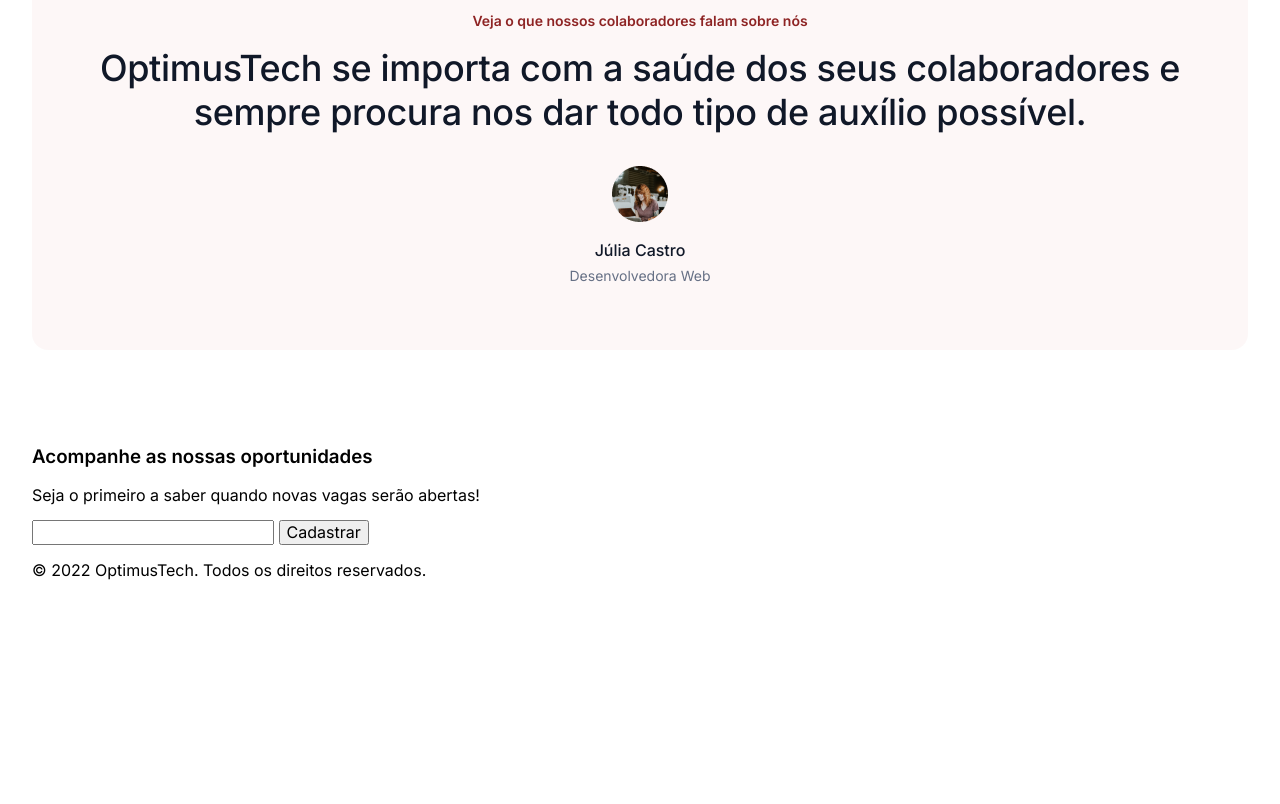
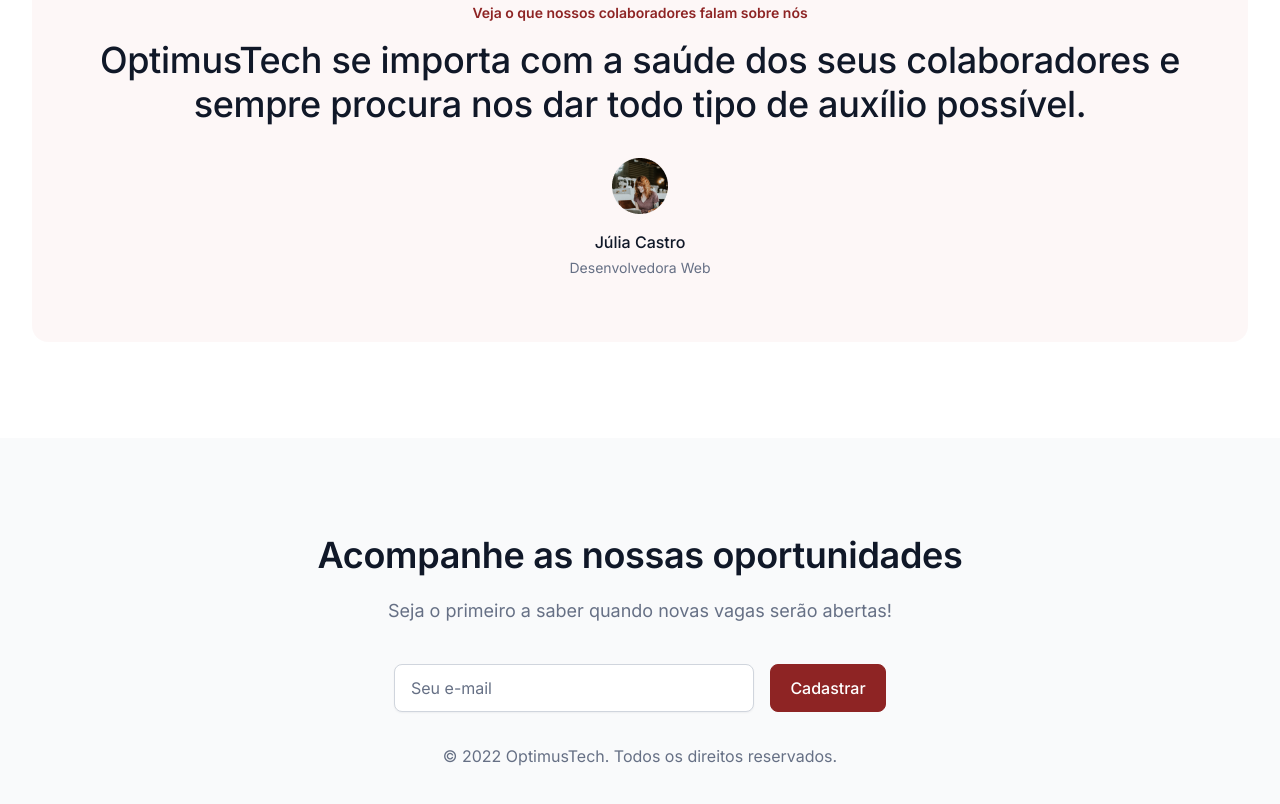
Before and after one commit to Rubendvb/7daysOfCode-HTML-CSS-Alura, a website built with Vite: page index.html in a window 1280 px wide. Shown: the part 2837-3641 px from the top of the page. Before the commit the page ends 3432 px from the top, so only its background shows below. Built offline with nearby package versions, Linux system fonts and the light colour scheme.

Commit message:
finalizando projeto

```diff
--- a/index.html
+++ b/index.html
@@ -152,16 +152,18 @@
       </section>
     </main>
 
-    <footer>
-      <h3>Acompanhe as nossas oportunidades</h3>
-      <p>Seja o primeiro a saber quando novas vagas serão abertas!</p>
+    <footer class="footer">
+      <h3 class="footer__title">Acompanhe as nossas oportunidades</h3>
+      <p class="footer__text">
+        Seja o primeiro a saber quando novas vagas serão abertas!
+      </p>
 
-      <div>
-        <input type="email" name="" id="" />
+      <div class="footer__register">
+        <input type="email" name="" id="" placeholder="Seu e-mail" />
         <button>Cadastrar</button>
       </div>
 
-      <p>© 2022 OptimusTech. Todos os direitos reservados.</p>
+      <span>© 2022 OptimusTech. Todos os direitos reservados.</span>
     </footer>
   </body>
 </html>
--- /dev/null
+++ b/src/styles/scss/_footer.scss
@@ -0,0 +1,81 @@
+@use "variables" as v;
+@use "mixins" as m;
+
+.footer {
+  align-items: center;
+  background-color: #f9fafb;
+  display: flex;
+  flex-direction: column;
+  left: 0;
+  padding: 0 1rem 6rem;
+  position: absolute;
+  width: 100%;
+
+  @media (min-width: 768px) {
+    padding: 0 2rem unset;
+  }
+
+  &__title {
+    @include m.title(600, 1.2, 1.625rem, center, 96px);
+
+    @media (min-width: 768px) {
+      font-size: 2.25rem;
+    }
+  }
+
+  &__text {
+    @include m.subtitle(v.$gray, 0.875rem, 400, 1.5, center, 1.25rem);
+
+    @media (min-width: 768px) {
+      font-size: 1.125rem;
+    }
+  }
+
+  &__register {
+    display: flex;
+    flex-direction: column;
+    margin-top: 40px;
+    gap: 1rem;
+    width: 100%;
+
+    @media (min-width: 768px) {
+      flex-direction: row;
+      justify-content: center;
+    }
+
+    input {
+      width: 100%;
+      height: 48px;
+      border-radius: 8px;
+      border: 1px solid #d0d5dd;
+      box-shadow: 0px 1px 2px rgba(16, 24, 40, 0.05);
+      outline: none;
+      padding-left: 1rem;
+
+      &::placeholder {
+        color: v.$gray;
+      }
+
+      @media (min-width: 768px) {
+        width: 360px;
+      }
+    }
+
+    button {
+      @include m.button(v.$red, 1px solid v.$red, v.$white);
+      height: 48px;
+
+      @media (min-width: 768px) {
+        width: 116px;
+      }
+    }
+  }
+
+  span {
+    @include m.subtitle(v.$gray, 0.875rem, 400, 1.5, center, 32px);
+
+    @media (min-width: 768px) {
+      font-size: 1rem;
+    }
+  }
+}
--- a/src/styles/scss/style.scss
+++ b/src/styles/scss/style.scss
@@ -4,9 +4,11 @@
 @use "metrics";
 @use "jobs";
 @use "depoiments";
+@use "footer";
 
 * {
   font-family: v.$font-family;
+  box-sizing: border-box;
 }
 
 body {
```
